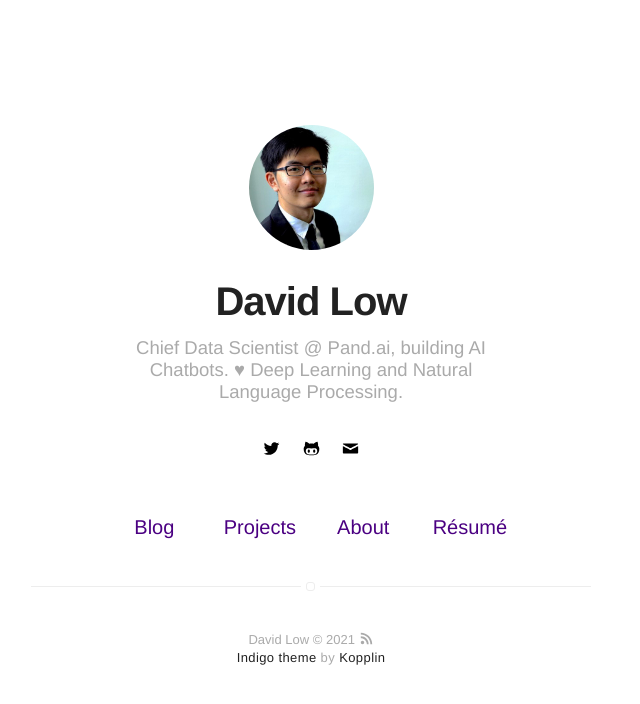
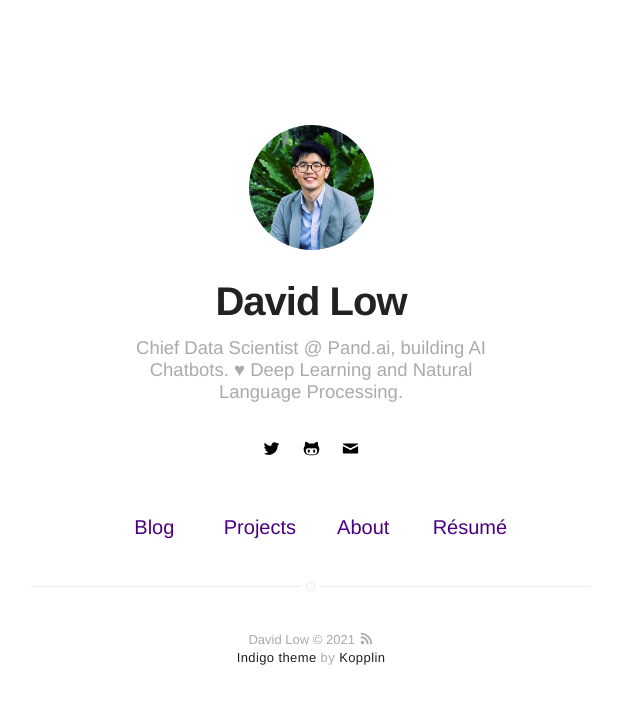
Before and after one commit to davidlowjw/davidlowjw.github.io, a Jekyll site: the page built from index.html, in a window 1280 px wide. Shown: the top 704 px of the page, without its empty margins (329-969 px from the left). Built offline with Jekyll 4.4.1, drawn with Linux system fonts in a browser that asks for light colours.

Commit message:
Update profile pic

```diff
--- a/_config.yml
+++ b/_config.yml
@@ -9,7 +9,7 @@ description: A blog about technology and stuff related
 # better with square images
 external-image: false
 #picture: https://pbs.twimg.com/profile_images/711109377839661056/NMgv0gk7_400x400.jpg
-picture: assets/images/profile_400x400.jpg
+picture: assets/images/profile_pic.jpg
 
 # If you want to include your resume, set to true
 # and specify source (external or local).
```
